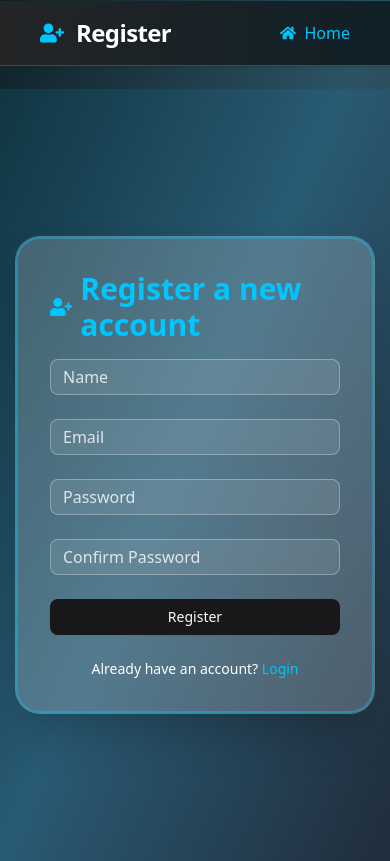
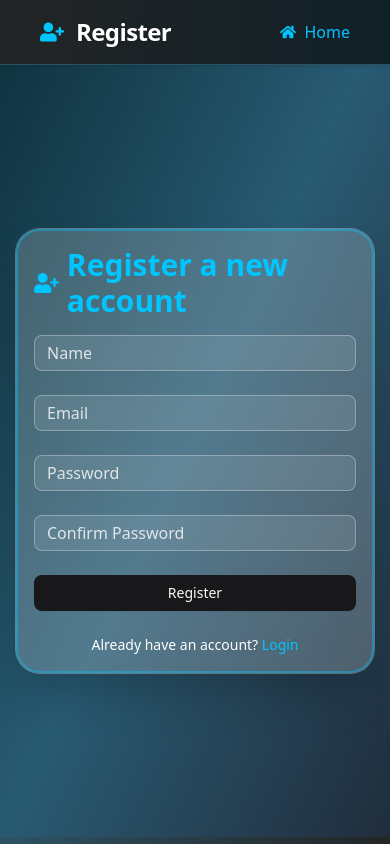
Before and after one commit to ramseySsekandi/smart-solutions, a Next.js app: page /register in a window 390 px wide. Built offline with nearby package versions, Linux system fonts and the light colour scheme; no server answers.

Commit message:
login and register vertical spacing fix 1

```diff
--- a/app/(auth)/login/page.tsx
+++ b/app/(auth)/login/page.tsx
@@ -36,7 +36,7 @@ function LoginPageContent() {
   return (
     <div className="min-h-svh md:w-3xl flex flex-col bg-gradient-to-br from-[#0f2027] via-[#2c5364] to-[#232526] text-white">
       {/* Top Navigation Bar */}
-      <nav className="sticky top-0 z-30 w-full bg-gradient-to-r from-[#232526] to-[#0f2027] backdrop-blur shadow flex items-center justify-between px-10 py-4 mb-10 border-b border-[#2c5364]">
+      <nav className="sticky top-0 z-30 w-full bg-gradient-to-r from-[#232526] to-[#0f2027] backdrop-blur shadow flex items-center justify-between px-10 py-4 lg:mb-10 border-b border-[#2c5364]">
         <div className="flex items-center gap-3">
           <FaSignInAlt className="text-[#00c6ff] text-2xl" />
           <span className="font-extrabold text-2xl tracking-tight text-white drop-shadow">Login</span>
--- a/app/(auth)/register/page.tsx
+++ b/app/(auth)/register/page.tsx
@@ -9,7 +9,7 @@ const Page = () => {
     <Suspense>
       <div className="min-h-svh md:min-h-screen md:w-3xl flex flex-col bg-gradient-to-br from-[#0f2027] via-[#2c5364] to-[#232526] text-white">
         {/* Top Navigation Bar */}
-        <nav className="sticky top-0 z-30 w-full bg-gradient-to-r from-[#232526] to-[#0f2027] backdrop-blur shadow flex items-center justify-between px-10 py-4 mb-10 border-b border-[#2c5364]">
+        <nav className="sticky top-0 z-30 w-full bg-gradient-to-r from-[#232526] to-[#0f2027] backdrop-blur shadow flex items-center justify-between px-10 py-4 lg:mb-10 border-b border-[#2c5364]">
           <div className="flex items-center gap-3">
             <FaUserPlus className="text-[#00c6ff] text-2xl" />
             <span className="font-extrabold text-2xl tracking-tight text-white drop-shadow">Register</span>
--- a/components/auth/RegisterForm.tsx
+++ b/components/auth/RegisterForm.tsx
@@ -38,7 +38,7 @@ export default function RegisterForm() {
   };
 
   return (
-    <div className="w-full max-w-xl bg-white/20 backdrop-blur-lg rounded-3xl shadow-2xl p-8 border-2 border-[#00c6ff]/40 ring-1 ring-white/30">
+    <div className="w-full max-w-xl bg-white/20 backdrop-blur-lg rounded-3xl shadow-2xl p-4 md:p-8 border-2 border-[#00c6ff]/40 ring-1 ring-white/30">
       <h1 className="text-3xl font-bold text-[#00c6ff] mb-4 flex items-center gap-2 justify-center">
         <FaUserPlus /> Register a new account
       </h1>
--- a/components/auth/login-form.tsx
+++ b/components/auth/login-form.tsx
@@ -37,7 +37,7 @@ export default function LoginForm() {
   };
 
   return (
-    <div className="w-full max-w-xl bg-white/20 backdrop-blur-lg rounded-3xl shadow-2xl p-8 border-2 border-[#00c6ff]/40 ring-1 ring-white/30">
+    <div className="w-full max-w-xl bg-white/20 backdrop-blur-lg rounded-3xl shadow-2xl p-4 md:p-8 border-2 border-[#00c6ff]/40 ring-1 ring-white/30">
       <h1 className="text-3xl font-bold text-[#00c6ff] mb-4 flex items-center gap-2 justify-center">
         <FaSignInAlt /> Login to your account
       </h1>
```
